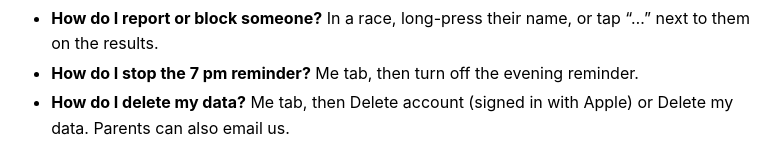
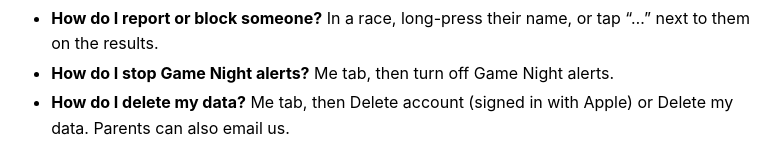
Before and after one commit to jayjay28/mathbliz-privacy-policy, a plain HTML site: page support.html in a window 1280 px wide. Shown: the part 420-571 px from the top of the page, without its empty margins (248-1028 px from the left). Drawn offline with Linux system fonts and the light colour scheme.

Commit message:
Support: Game Night alerts replace the 7 pm reminder

```diff
--- a/support.html
+++ b/support.html
@@ -23,7 +23,7 @@
       <li><strong>How do I play with friends?</strong> Tap + on the rooms list and pick Locked room. Share the 4-digit key. Friends tap the room and type the key.</li>
       <li><strong>Who are the practice players?</strong> When open rooms are quiet, the app fills empty seats with computer players so you're not left waiting. They never join locked or crew rooms.</li>
       <li><strong>How do I report or block someone?</strong> In a race, long-press their name, or tap &ldquo;&hellip;&rdquo; next to them on the results.</li>
-      <li><strong>How do I stop the 7 pm reminder?</strong> Me tab, then turn off the evening reminder.</li>
+      <li><strong>How do I stop Game Night alerts?</strong> Me tab, then turn off Game Night alerts.</li>
       <li><strong>How do I delete my data?</strong> Me tab, then Delete account (signed in with Apple) or Delete my data. Parents can also email us.</li>
     </ul>
 
```
